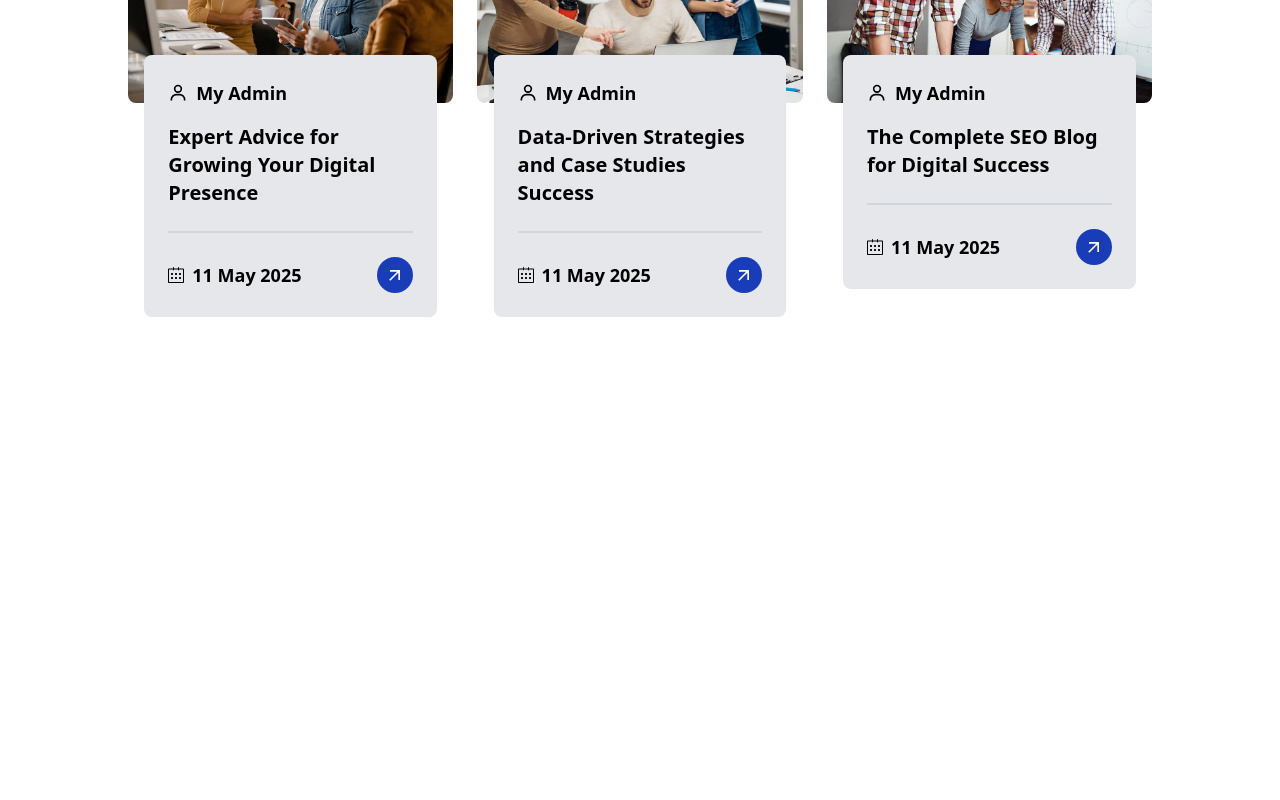
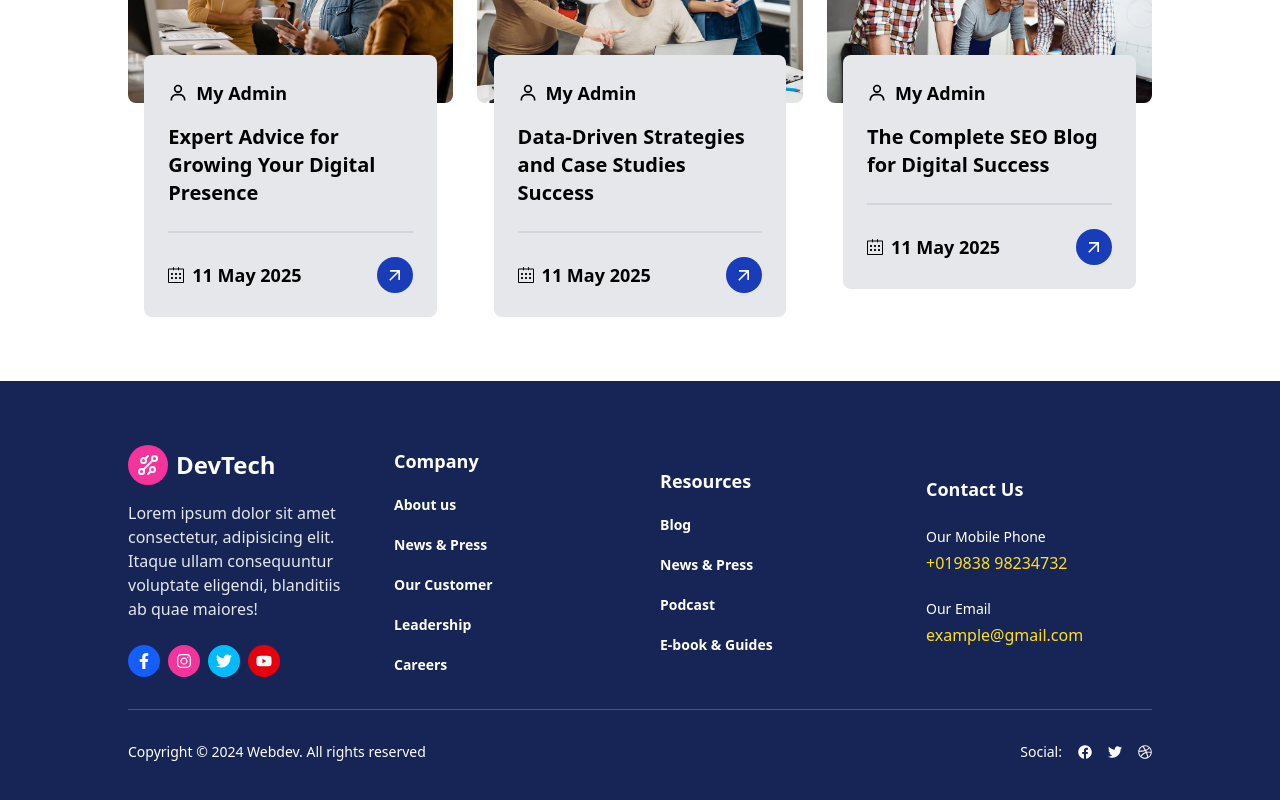
Before and after one commit to DevGabrielrr/software_starter-Next, a Next.js app: page / in a window 1280 px wide. Shown: the part 5891-6691 px from the top of the page. Before the commit the page ends 6272 px from the top, so only its background shows below. Built offline with nearby package versions, Linux system fonts and the light colour scheme.

Commit message:
feat: finishing footer

```diff
--- a/app/globals.css
+++ b/app/globals.css
@@ -1,4 +1,9 @@
 @import "tailwindcss";
 
+@layer components {
+  .footer_link {
+    @apply text-white font-semibold cursor-pointer text-sm hover:text-yellow-300 w-fit;
+  }
+}
 
-@custom-variant dark (&:where(.dark, .dark *)) ;
+@custom-variant dark (&:where(.dark, .dark *));
--- a/app/layout.tsx
+++ b/app/layout.tsx
@@ -23,8 +23,8 @@ export default function RootLayout({
     <html lang="pt-br" suppressHydrationWarning>
       <body className={`${font} antialiased`}>
         <Provider>
-        <ResponsiveNav />
-        {children}
+          <ResponsiveNav />
+          {children}
         </Provider>
       </body>
     </html>
--- a/components/HOC/Provider.tsx
+++ b/components/HOC/Provider.tsx
@@ -1,3 +1,4 @@
+"use client";
 import React, { ReactNode } from "react";
 import { ThemeProvider } from "next-themes";
 
--- /dev/null
+++ b/components/Home/Footer/Footer.tsx
@@ -0,0 +1,101 @@
+import React from "react";
+import {
+  FaDribbble,
+  FaFacebook,
+  FaFacebookF,
+  FaInstagram,
+  FaTwitter,
+  FaYoutube,
+} from "react-icons/fa";
+import { GrTechnology } from "react-icons/gr";
+
+const Footer = () => {
+  return (
+    <div className="pt-16 pb-16 bg-blue-950">
+      <div className="w-[80%] mx-auto items-center grid grid-cols-1 sm:grid-cols-2 md:grid-cols-2 lg:grid-cols-4 gap-10">
+        <div>
+          <div className="flex items-center space-x-2">
+            <div className="w-10 h-10 bg-pink-500 rounded-full flex items-center justify-center flex-col">
+              <GrTechnology className="w-6 h-6 text-white" />
+            </div>
+            <h1 className="text-xl hidden sm:block md:text-2xl text-white font-bold">
+              DevTech
+            </h1>
+          </div>
+          <p className="mt-4 text-gray-200 font-medium">
+            Lorem ipsum dolor sit amet consectetur, adipisicing elit. Itaque
+            ullam consequuntur voluptate eligendi, blanditiis ab quae maiores!
+          </p>
+          {/* Socials LInks */}
+          <div className="mt-6 flex items-center space-x-2">
+            <div className="flex items-center justify-center flex-col w-8 h-8 bg-blue-600 text-white rounded-full">
+              <FaFacebookF />
+            </div>
+            <div className="flex items-center justify-center flex-col w-8 h-8 bg-pink-500 text-white rounded-full">
+              <FaInstagram />
+            </div>
+            <div className="flex items-center justify-center flex-col w-8 h-8 bg-sky-400 text-white rounded-full">
+              <FaTwitter />
+            </div>
+            <div className="flex items-center justify-center flex-col w-8 h-8 bg-red-600 text-white rounded-full">
+              <FaYoutube />
+            </div>
+          </div>
+        </div>
+        {/* 2and part */}
+        <div className="space-y-5">
+          <h1 className="text-lg font-bold text-white">Company</h1>
+          <p className="footer_link">About us</p>
+          <p className="footer_link">News & Press</p>
+          <p className="footer_link">Our Customer</p>
+          <p className="footer_link">Leadership</p>
+          <p className="footer_link">Careers</p>
+        </div>
+        {/* 3and part */}
+        <div className="space-y-5">
+          <h1 className="text-lg font-bold text-white">Resources</h1>
+          <p className="footer_link">Blog</p>
+          <p className="footer_link">News & Press</p>
+          <p className="footer_link">Podcast</p>
+          <p className="footer_link">E-book & Guides</p>
+        </div>
+        {/* 4and part */}
+        <div>
+          <h1 className="text-lg font-bold text-white">Contact Us</h1>
+          <div className="mt-6">
+            <h1 className="text-sm text-white">Our Mobile Phone</h1>
+            <h1 className="text-base font-bols text-yellow-300 mt-1">
+              +019838 98234732
+            </h1>
+          </div>
+          <div className="mt-6">
+            <h1 className="text-sm text-white">Our Email</h1>
+            <h1 className="text-base font-bols text-yellow-300 mt-1">
+              example@gmail.com
+            </h1>
+          </div>
+        </div>
+      </div>
+      {/* bottom part */}
+      <div className="mt-8 w-[80%] mx-auto border-t pt-8 flex flex-col md:flex-row justify-between items-center text-gray-600 text-sm">
+        <p className="text-center text-white md:text-left">
+          Copyright © 2024 Webdev. All rights reserved
+        </p>
+        <div className="flex items-center text-white space-x-4 mt-4 md:mt-0">
+          <span className="">Social:</span>
+          <span className="hover:text-gray-500 text-white ">
+            <FaFacebook />
+          </span>
+          <span className="hover:text-gray-500 text-white ">
+            <FaTwitter />
+          </span>
+          <span className="hover:text-gray-500 text-white ">
+            <FaDribbble />
+          </span>
+        </div>
+      </div>
+    </div>
+  );
+};
+
+export default Footer;
--- a/components/Home/Home.tsx
+++ b/components/Home/Home.tsx
@@ -7,6 +7,7 @@ import Software from "./Software/Software";
 import Project from "./Project/Project";
 import Review from "./Review/Review";
 import Blog from "./Blog/Blog";
+import Footer from "./Footer/Footer";
 
 const Home = () => {
   return (
@@ -19,6 +20,7 @@ const Home = () => {
       <Project />
       <Review />
       <Blog />
+      <Footer />
     </div>
   );
 };
```
